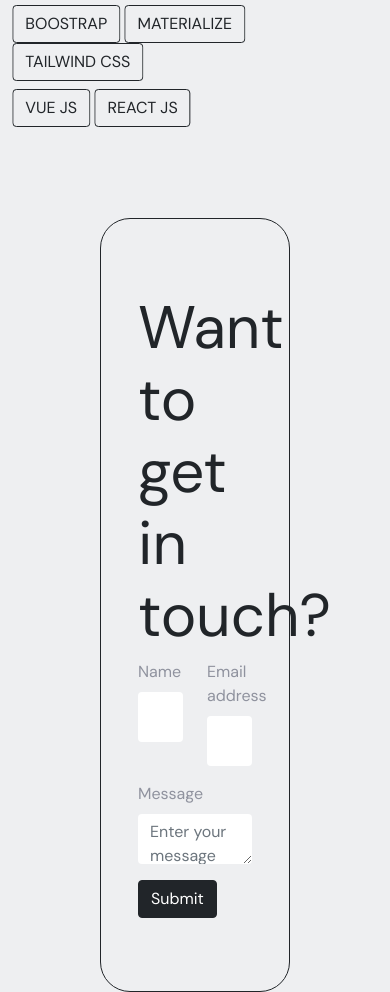
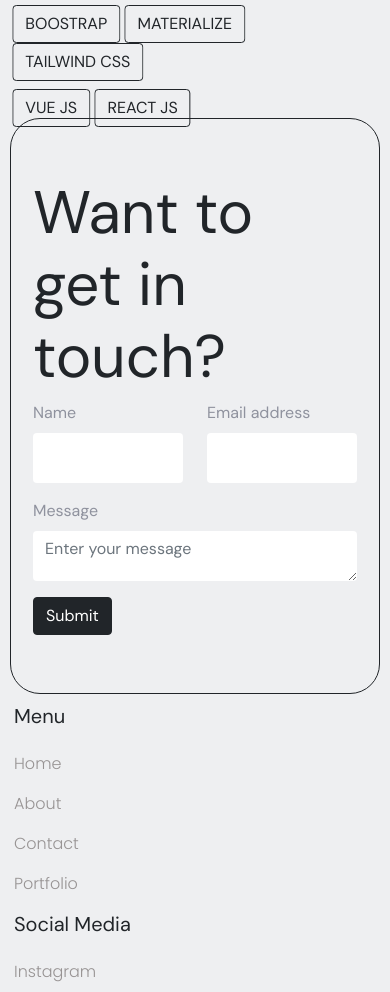
Before and after one commit to ramandamaulana/portfolio, a plain HTML site: page index.html in a window 390 px wide. Shown: the part 1593-2585 px from the top of the page. Drawn offline with nearby package versions, Linux system fonts and the light colour scheme.

Commit message:
css style responsive

```diff
--- a/assets/css/mystyle.css
+++ b/assets/css/mystyle.css
@@ -51,14 +51,14 @@ body {
   margin: 100px;
   border-radius: 30px;
 }
-.form-label{
+.form-label {
   color: #8f929e;
 }
-.contact h3{
+.contact h3 {
   font-size: 60px;
 }
 
-.contact .form-control{
+.contact .form-control {
   border: none;
   height: 50px;
 }
@@ -87,6 +87,15 @@ footer ul a:hover {
     padding: 0px !important;
   }
 
+  .contact {
+    border: 1px solid;
+    padding: 10px;
+    margin: auto 10px;
+    border-radius: 30px;
+    margin-bottom: 10px;
+  }
+
+
   footer ul .h5 {
     margin-left: -30px;
   }
```
